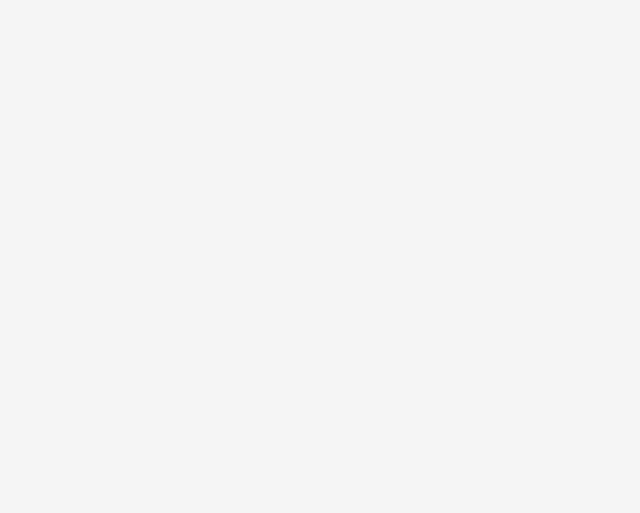
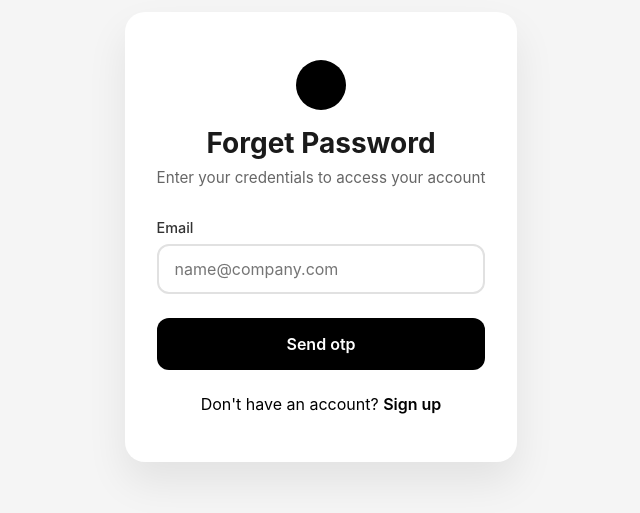
Before and after one commit to ravikumariitk/SafeExam, a React (Vite) app: page /forget in a window 1280 px wide. Before the commit this address had no page. Shown: the part 163-676 px from the top of the page, without its empty margins (319-959 px from the left). Built offline with nearby package versions, Linux system fonts and the light colour scheme; no server answers.

Commit message:
forget-password

```diff
--- a/src/App.jsx
+++ b/src/App.jsx
@@ -18,7 +18,7 @@ import SignIn from "./Page/SignIn";
 import GetAnsKey from "./Page/GetAnsKey";
 import { Toaster } from "react-hot-toast";
 import LandingPage from "./Page/LandingPage";
-
+import Forget from "./Page/Forget";
 function App() {
   return (
     <>
@@ -48,6 +48,7 @@ function App() {
           <Route path="release" element={<ReleaseResult />} />
           <Route path="signup" element={<SignUp />} />
           <Route path="signin" element={<SignIn />} />
+          <Route path="forget" element={<Forget />} />
         </Routes>
       </BrowserRouter>
     </>
--- /dev/null
+++ b/src/Page/Forget.jsx
@@ -0,0 +1,161 @@
+import React, { useRef, useState, useEffect } from "react";
+import { initSocket } from "../socket";
+import { Link, useNavigate } from "react-router-dom";
+import { toast } from "react-hot-toast";
+import "./SignIn.css";
+
+function Forget({ oldSocketRef }) {
+  const socketRef = useRef(null);
+  const [email, setEmail] = useState("");
+  const [password, setPassword] = useState("");
+  const[otp, setOtp] = useState('')
+  const [otpSend, setOtpSend] = useState(false);
+  const [verified, setVerified] = useState(false);
+  const navigate = useNavigate();
+
+  useEffect(() => {
+    async function init() {
+      socketRef.current = await initSocket();
+      socketRef.current.on("connect_error", (err) => handleErrors(err));
+      socketRef.current.on("connect_failed", (err) => handleErrors(err));
+
+      function handleErrors(e) {
+        alert("Connection failed. Try again later.");
+      }
+    }
+    if (!oldSocketRef) init();
+    else {
+      socketRef.current = oldSocketRef.current;
+    }
+    if (socketRef.current) {
+      const email = localStorage.getItem("email");
+      const password = localStorage.getItem("password");
+      const data = { email: email, password: password };
+      socketRef.current.emit("sign-up", data);
+      socketRef.current.on("sign-up-success", () => {
+        navigate("/home", { state: { email: email } });
+      });
+    }
+    return () => {
+      if (socketRef.current) socketRef.current.disconnect();
+    };
+  }, [socketRef]);
+
+  function handleSubmit(e) {
+    e.preventDefault();
+    if (!otpSend) {
+      if (!email) toast.error("Enter your email.");
+      else {
+        const toastId = toast.loading("Sending OTP...");
+        socketRef.current.emit("send-otp", { email });
+        socketRef.current.on("otp-sent", () => {
+          toast.success("OTP sent to your email.", { id: toastId });
+          setOtpSend(true);
+        });
+      }
+    } else if (!verified) {
+      if (!otp) {
+        toast.error("Enter OTP to verify.");
+      } else {
+        const data = { email: email, otp: otp };
+        socketRef.current.emit("verify-otp", data);
+        const toastId = toast.loading("Verifying...");
+        socketRef.current.on("otp-verified", () => {
+          toast.success("OTP verified successfully.", { id: toastId });
+          setVerified(true);
+        });
+        socketRef.current.on("invalid-otp", () => {
+          toast.error("OTP verified Failed.", { id: toastId });
+        });
+      }
+    }
+    else{
+        if(!password) toast.error("Enter your password.");
+        const id = toast.loading("Updating your password...")
+        socketRef.current.emit("update-password",{
+            email,password
+        })
+        socketRef.current.on("password-updated", () => {
+            toast.success("Password updated successfully.", { id: id });
+        })
+    }
+  }
+
+  return (
+    <>
+      <div class="login-card">
+        <div class="brand">
+          <div class="brand-logo"></div>
+          <h1>Forget Password</h1>
+          <p>Enter your credentials to access your account</p>
+        </div>
+
+        <form id="loginForm">
+          <div class="form-group">
+            <label for="email">Email</label>
+            <input
+              type="email"
+              id="email"
+              placeholder="name@company.com"
+              autocomplete="email"
+              required
+              onChange={(e) => {
+                setEmail(e.target.value);
+              }}
+            />
+            <div class="error" id="emailError"></div>
+          </div>
+
+          {!verified && otpSend && (
+            <div class="form-group">
+              <label for="password">OTP</label>
+              <input
+                type="password"
+                id="password"
+                placeholder="Enter your password"
+                autocomplete="current-password"
+                required
+                onChange={(e) => {
+                  setOtp(e.target.value);
+                }}
+              />
+              <div class="error" id="passwordError"></div>
+            </div>
+          )}
+           {verified && (
+            <div class="form-group">
+              <label for="password">Password</label>
+              <input
+                type="password"
+                id="password"
+                placeholder="Enter your password"
+                autocomplete="current-password"
+                required
+                onChange={(e) => {
+                  setPassword(e.target.value);
+                }}
+              />
+              <div class="error" id="passwordError"></div>
+            </div>
+          )}
+          <button
+            type="submit"
+            class="login-btn"
+            id="loginButton"
+            onClick={handleSubmit}
+          >
+            {verified ? "Update Password" : otpSend ? "Verify otp" : "Send otp"}
+          </button>
+        </form>
+
+        <div class="signup-link">
+          <p>
+            Don't have an account? <Link to="/signup">Sign up</Link>
+          </p>
+        </div>
+      </div>
+    </>
+  );
+}
+
+export default Forget;
--- a/src/Page/SignIn.jsx
+++ b/src/Page/SignIn.jsx
@@ -111,9 +111,9 @@ function SignIn({ oldSocketRef }) {
               <input type="checkbox" id="remember" />
               <label for="remember">Remember me</label>
             </div>
-            <a href="#" class="forgot-password">
+            <Link to="/forget" class="forgot-password">
               Forgot password?
-            </a>
+            </Link>
           </div>
 
           <button
--- a/src/Page/SignUp.jsx
+++ b/src/Page/SignUp.jsx
@@ -13,6 +13,9 @@ function SignUp() {
   const [password, setPassword] = useState("");
   const [roll, setRoll] = useState("null");
   const [role, setRole] = useState("Instructor");
+  const [otp,setOtp] = useState('')
+  const [verified , setVerified] = useState(false)
+  const [otpSend, setOtpSend] = useState(false)
   const navigate = useNavigate();
   useEffect(() => {
     async function init() {
@@ -46,6 +49,37 @@ function SignUp() {
   }, [socketRef]);
 
   function handleSubmit(e) {
+    if(! verified && !otpSend){
+      e.preventDefault();
+      if(!email) toast.error("Enter email to verify.");
+      else{
+      const toastId = toast.loading("Sending OTP...")
+      socketRef.current.emit('send-otp',{email})
+      socketRef.current.on('otp-sent',()=>{
+        toast.success('OTP sent to your email.',{id:toastId});
+        setOtpSend(true);
+      })
+    }
+  }
+    else if(!verified){
+      e.preventDefault();
+      if(!otp) {
+        toast.error("Enter OTP to verify.");
+      }
+      else{
+        const data = { email: email, otp: otp };
+        socketRef.current.emit("verify-otp", data);
+        const toastId = toast.loading("Verifying...")
+        socketRef.current.on("otp-verified", () => {
+          toast.success("OTP verified successfully.", { id: toastId });
+          setVerified(true);
+        })
+        socketRef.current.on("invalid-otp", () => {
+          toast.error("OTP verified Failed.", { id: toastId });
+        })
+      }
+    }
+    else{
     e.preventDefault();
     if ((!name && !email) || !password) {
       toast.error("Please fill all the fields");
@@ -71,6 +105,7 @@ function SignUp() {
       });
     }
   }
+}
   return (
     <>
       <div class="login-card">
@@ -141,13 +176,27 @@ function SignUp() {
             </>
           )}
 
+          { otpSend && <div class="form-group">
+          <label for="email">OTP</label>
+            <input
+              type="email"
+              id="email"
+              placeholder=""
+              autoComplete="email"
+              required
+              onChange={(e) => {
+                setOtp(e.target.value);
+              }}
+            />
+          </div>}
+
           <button
             type="submit"
             class="login-btn"
             id="loginButton"
             onClick={handleSubmit}
           >
-            Sign Up
+            {verified ? "Sign Up" : (otpSend? "Verify otp": "Send otp")}
           </button>
         </form>
 
```
Also changed, not shown: mailer.js (+17 -0 lines), models.js (+7 -1 lines), server.js (+49 -1 lines).
